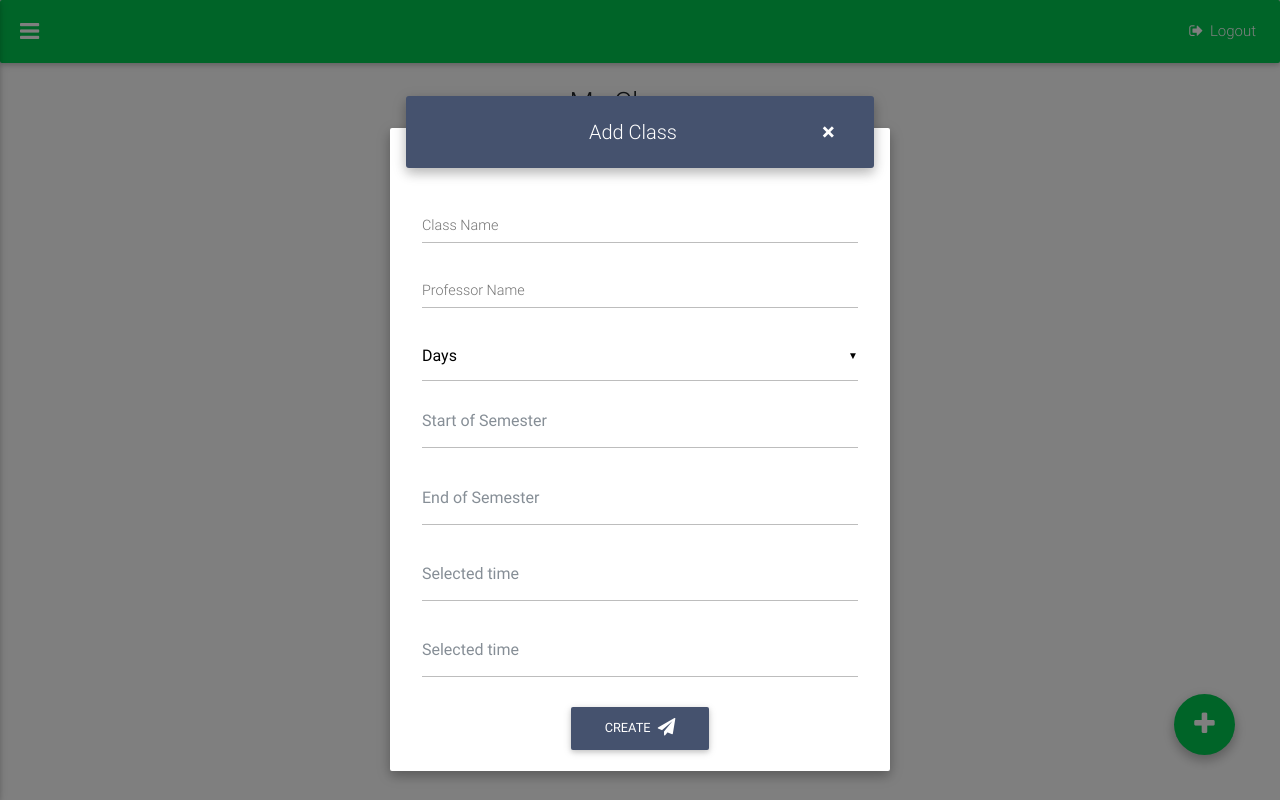
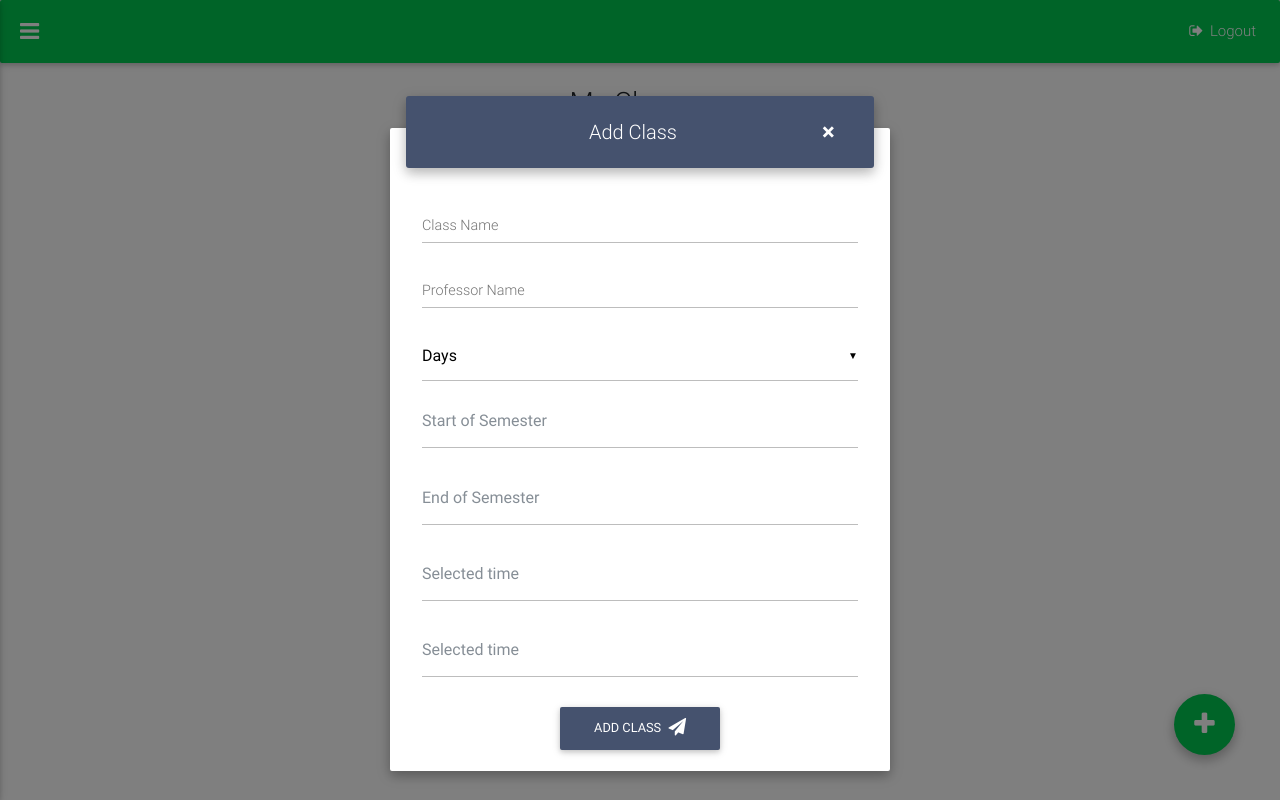
Before and after one commit to pkoushik/my-planner, a Flask app: page /classes/ in a window 1280 px wide, after a click that opens the changed part. Run offline with Flask 2, Linux system fonts and the light colour scheme; the visitor is signed in with stand-in values (Sample User, id 1); some libraries are stand-ins or nearby versions.

Commit message:
Pipfile and UI changes (IT WORKS OMG)

```diff
--- a/app/templates/classes/classes.html
+++ b/app/templates/classes/classes.html
@@ -9,7 +9,8 @@
     <br>
     <div class="row">
         {% for class in row_of_class %}
-        <div class="card col-md-4">
+        <div class="col-md-4">
+            <div class="card">
                 <!--Card image-->
                 <img class="img-fluid" src="https://mdbootstrap.com/img/Photos/Horizontal/Nature/4-col/img%20%282%29.jpg" alt="Card image cap">
                 <!--Card content-->
@@ -23,6 +24,7 @@
                     <p class="card-text">You have {{ class.events|length }} assignments due.</p>
                     {% endif %}
                     <a href="/classes/{{class.id}}" class="btn btn-primary">View {{class.name}}</a>
+                </div>
             </div>
         </div>
         {% endfor %}
@@ -50,7 +52,7 @@
             <form>
                 <div class="modal-body mb-0">
                     <div class="md-form form-sm">
-                        <input type="text" id="name"value="" class="form-control" required>
+                        <input type="text" id="name" value="" class="form-control" required>
                         <label for="name"> Class Name </label>
                     </div>
                     <div class="md-form form-sm">
@@ -84,8 +86,8 @@
                         <label for="input_endtime"></label>
                     </div>
                     <div class="text-center mt-1-half">
-                        <button id="classCreateButton" onclick="addClass()"  class="btn btn-mdb mdb-2">
-                            Create
+                        <button id="classCreateButton" onclick="addClass()" class="btn btn-mdb mdb-2">
+                            Add Class
                             <i class="fa fa-send ml-1"></i>
                         </button>
                     </div>
@@ -150,7 +152,7 @@ function addClass() {
                 },
                 contentType: "application/json"
             })
-        .then(function() {
+            .done(function() {
                 window.location.href = "/classes"
             })
 
```
Also changed, not shown: 2 other files. Lines whose indentation alone changed are shown as unchanged.
